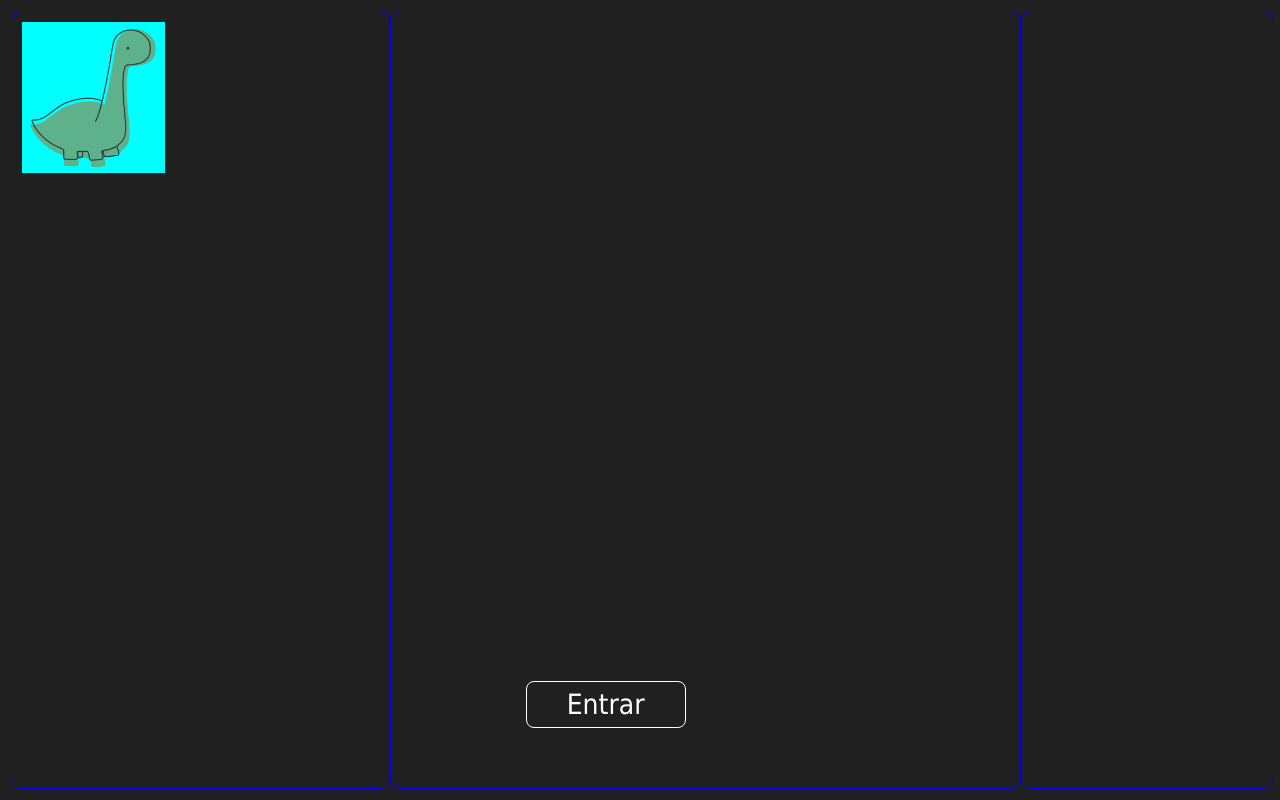
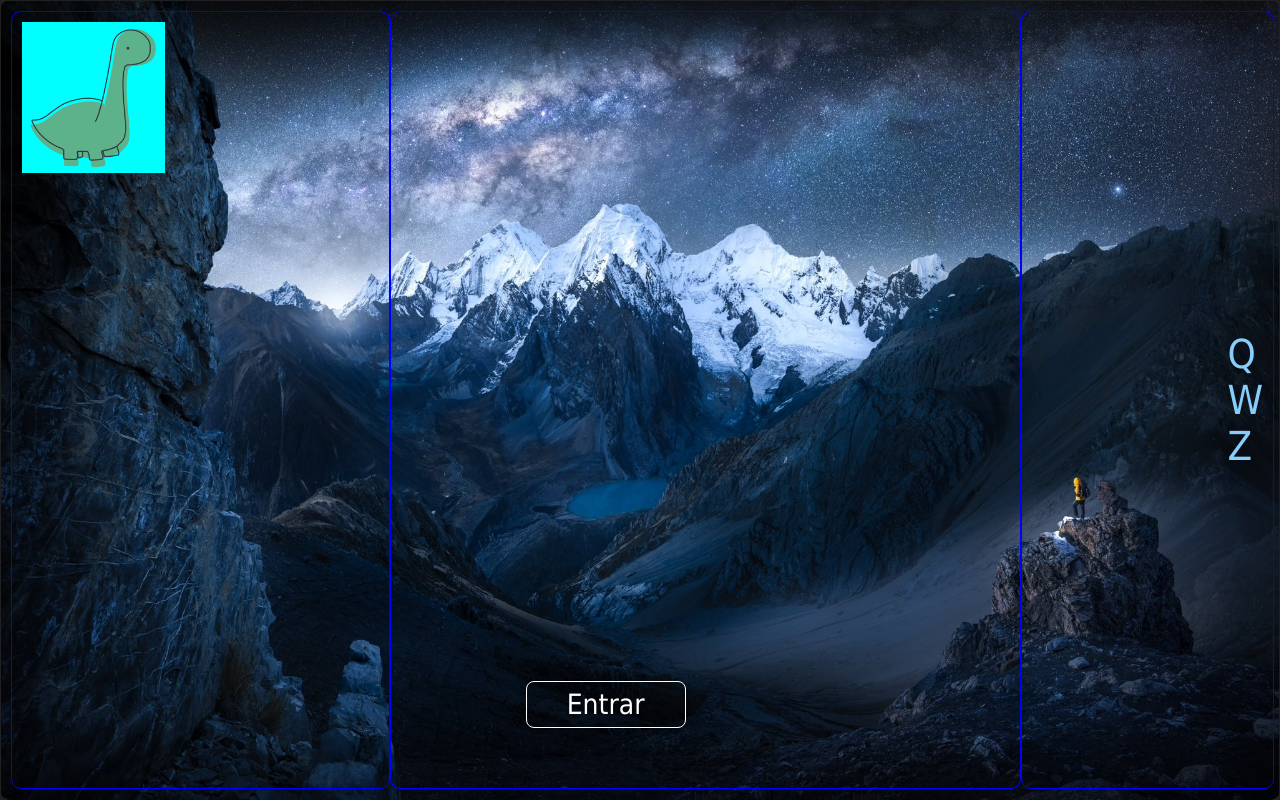
Before and after one commit to aerostain/web2, a plain HTML site: page index.html in a window 1280 px wide. Drawn offline with Linux system fonts and the light colour scheme.

Commit message:
PruebaWeb_2

```diff
--- a/index.html
+++ b/index.html
@@ -23,9 +23,9 @@
     </div>
     <div class="c">
         <div class="socialinks">
-            <div class="link"></div>
-            <div class="link"></div>
-            <div class="link"></div>
+            <div class="link">Q</div>
+            <div class="link">W</div>
+            <div class="link">Z</div>
         </div>
     </div>
 </div>
--- a/style.css
+++ b/style.css
@@ -106,4 +106,23 @@ a{
 /* Links Redes Sociales */
 .c{
     width: 20%;
+    display: flex;
+    flex-direction: column;
+    justify-content: center;
+    align-items:end;
 }
+
+/* .socialinks{
+    height: 50%;
+    font-size: 1.5rem;
+    width: 30%;
+    background-color: blueviolet;
+    margin-right: 5%;
+}
+.link{
+    height: 5rem;
+    background-color: black;
+    border-radius: 50%;
+    /* padding: 10px;
+    margin: 20px; */
+} */
```
Also changed, not shown: stock/Fondo.jpg (added).
